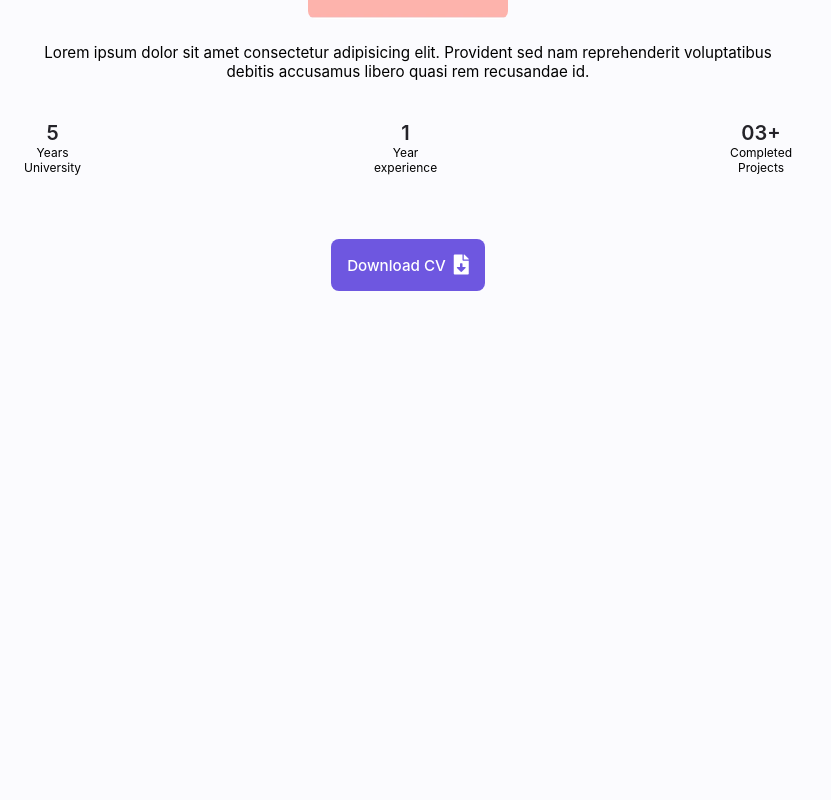
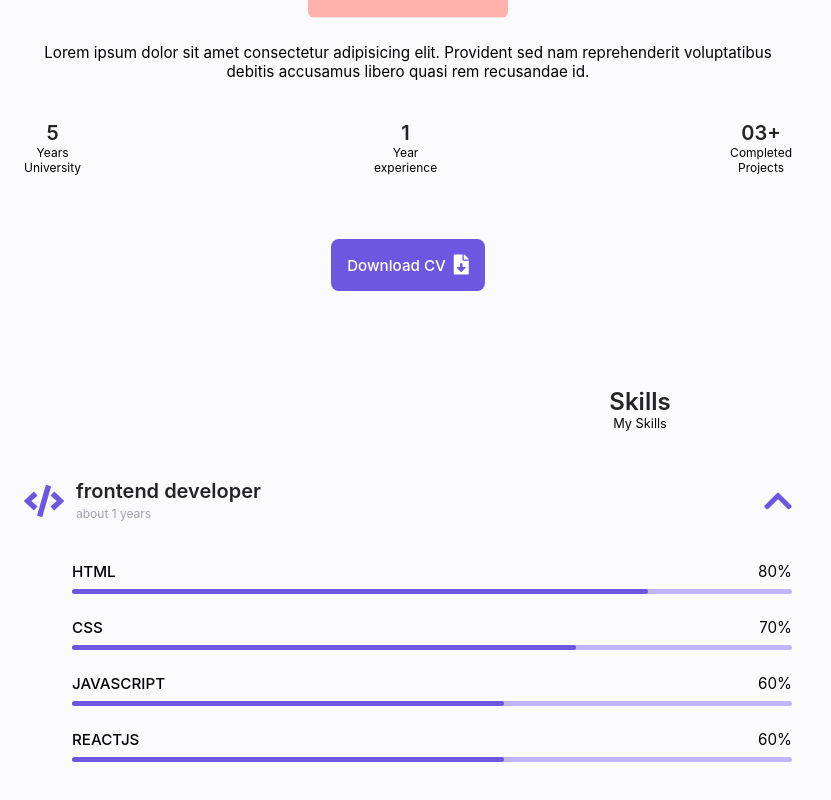
Before and after one commit to levy310898/portfolio, a React (Create React App) app: page / in a window 1280 px wide. Shown: the part 966-1766 px from the top of the page, without its empty margins (0-831 px from the left). Before the commit the page ends 1369 px from the top, so only its background shows below. Built offline with nearby package versions, Linux system fonts and the light colour scheme.

Commit message:
add skills page

```diff
--- a/src/App.css
+++ b/src/App.css
@@ -52,20 +52,20 @@ img{
     padding: 2rem 0 4rem;
 }
 
+
 .section__title{
+    text-align: center;
     font-size:  var(--h1-font-size);
 }
 
 .section__subtitle{
     display: block;
+    text-align: center;
     font-size: var(--small-font-size);
     margin-bottom: var(--mb-3);
 }
 
-.section__title
-.section__subtitle{
-    text-align: center;
-}
+
 
 .container{
     max-width: 768px;
--- a/src/App.js
+++ b/src/App.js
@@ -17,7 +17,7 @@ function App() {
 
       <AboutPage/>
 
-      {/* <SkillPage/> */}
+      <SkillPage/>
 
       {/* <ServicesPage /> */}
 
--- /dev/null
+++ b/src/components/skillBox/index.jsx
@@ -0,0 +1,48 @@
+import React, { Component } from 'react'
+import { icon } from '../../constant/data';
+import './skill.css';
+
+var classNames = require('classnames');
+
+
+export default class index extends Component {
+  state = {
+    isClose: false,
+  }
+
+  renderSkillBar = skills => skills.map((item, index) =>
+    <div className="skills__data" key = {index}>
+    <div className="skills__titles">
+        <div className="skills__name">{item.name }</div>
+        <span className="skills__number">{ item.percent}%</span>
+    </div>
+
+    <div className="skills__bar">
+      <span className="skills__percentage" style = {{width:`${item.percent}%`}}></span>
+    </div>
+  </div>)
+  render() {
+    const { skills, name, year, iconHeader } = this.props;
+    return (
+      <div className="skills__container container grid">
+        <div>
+          <div className={classNames('skills__content', { [`skills__open`]: !this.state.isClose }, { [`skills__close`]: this.state.isClose })}>
+            <div className="skills__header">
+              <i className = {classNames(iconHeader,['skills__icon'])}></i>
+              <div>
+                <h1 className="skills__title">{name }</h1>
+                <span className="skills__subtitle">about {year} years</span>
+              </div>
+              <i className = {classNames(icon.showDown,['skills__arrow'])} onClick = {()=>{this.setState({isClose:!this.state.isClose})}}></i>
+            </div>
+            <div className="skills__list-box">
+              <div className="skills__list grid">
+                {this.renderSkillBar(skills)}
+              </div>
+            </div>
+          </div>
+        </div>
+      </div>
+    )
+  }
+}
--- /dev/null
+++ b/src/components/skillBox/skill.css
@@ -0,0 +1,82 @@
+.skills__header{
+  display: flex;
+  align-items:center;
+  margin-bottom: var(--mb-2-5);
+  cursor: pointer;
+}
+
+.skills__icon,
+.skills__arrow{
+  font-size: 2rem;
+  color:var(--hover-color)
+}
+
+.skills__icon{
+  margin-right: var(--mb-0-75);
+}
+
+.skills__title{
+  font-size:var(--h2-font-size)
+}
+
+.skills__subtitle{
+  font-size: var(--smaller-font-size);
+  color:var(--text-color-light);
+}
+
+.skills__arrow{
+  margin-left: auto;
+  transition: .4s;
+}
+
+.skills__list-box{
+  overflow: hidden;
+}
+
+.skills__list{
+  row-gap: 1.5rem;
+  padding-left: 3rem;
+  transition: .3s;
+}
+
+.skills__titles{
+  display: flex;
+  justify-content: space-between;
+  margin-bottom: var(--mb-0-5);
+}
+
+.skills__name{
+  font-size: var(--normal-font-size);
+  font-weight: var(--font-medium);
+  text-transform: uppercase;
+}
+
+.skills__bar,
+.skills__percentage{
+  height:5px;
+  border-radius: .25rem;
+}
+
+.skills__bar{
+  background-color: var(--first-color-lighter);
+}
+
+.skills__percentage{
+  display:block;
+  background-color: var(--hover-color);
+}
+
+.skills__close .skills__list{
+  /* height: 0;
+  overflow: hidden; */
+  transform: translateY(-100%);
+}
+
+.skills__open .skills__list{
+  height: max-content;
+  margin-bottom: var(--mb-2-5);
+}
+
+.skills__open .skills__arrow{
+  transform: rotate(-180deg);
+}
--- a/src/constant/data.js
+++ b/src/constant/data.js
@@ -15,5 +15,29 @@ export const icon = {
     portfolio:'far fa-image',
     contact: 'fas fa-paper-plane',
     arrowDown:'fas fa-arrow-down',
-    downloadFile:'fas fa-file-download',
+    downloadFile: 'fas fa-file-download',
+    showDown: 'fas fa-chevron-down',
+    code:'fas fa-code',
 }
+
+
+export const skills = {
+    frontend: [
+        {
+        name: 'html',
+        percent:80
+        },
+        {
+            name: 'CSS',
+            percent: 70
+        },
+        {
+            name: 'javascript',
+            percent: 60
+        },
+        {
+            name: 'ReactJs',
+            percent: 60
+        },
+    ]
+}
--- a/src/pages/skillPage/index.jsx
+++ b/src/pages/skillPage/index.jsx
@@ -1,7 +1,18 @@
-const  SkillPage = ()=> {
+import React, { Component } from 'react';
+import SkillBox from '../../components/skillBox/index';
+import { skills, icon } from '../../constant/data';
+import './skillPage.css';
+class index extends Component {
+  render() {
     return (
-      <h1>Skill page</h1>
+      <div className="skills section" id="skills">
+        <h2 className="section__title">Skills</h2>
+        <span className="section__subtitle"> My Skills</span>
+
+        <SkillBox skills={skills.frontend} name='frontend developer' year={1} iconHeader ={icon.code} />
+      </div>
     );
   }
+}
 
-  export default SkillPage;
+export default index;
--- /dev/null
+++ b/src/pages/skillPage/skillPage.css
@@ -0,0 +1,4 @@
+@import '../../constant/root.css';
+.skills__container{
+  row-gap:0;
+}
```
